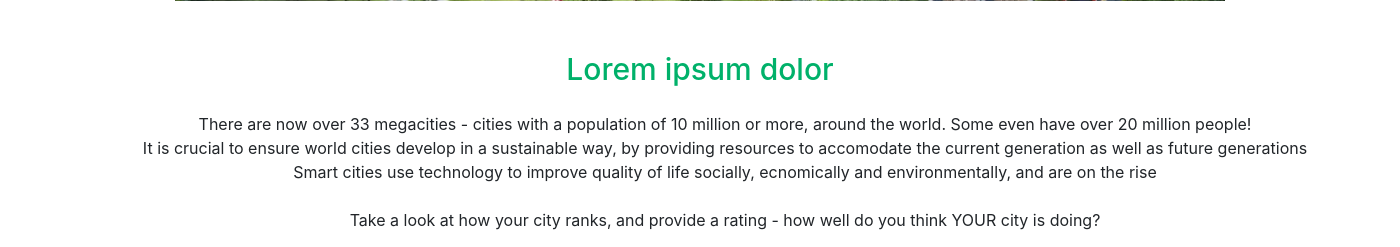
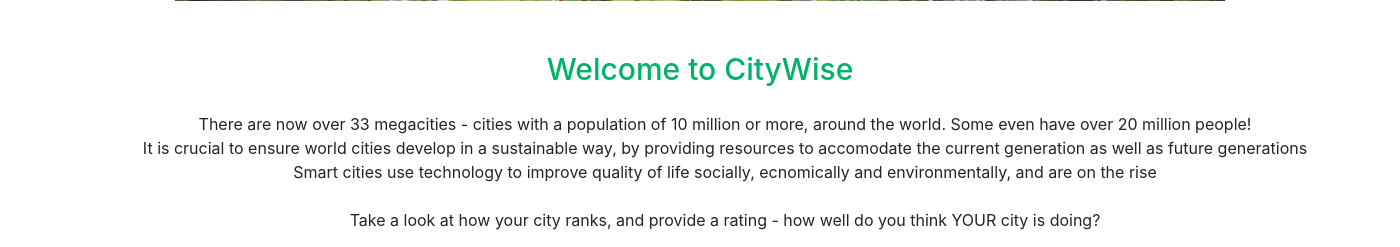
Before and after one commit to cfglondon23/Team-8, a Flask app: page / in a window 1400 px wide. Shown: the part 543-790 px from the top of the page. Run offline with Flask 3, Linux system fonts and the light colour scheme; parts of the project's set-up code (start-up, migrations or seed data) failed here and were passed over; some libraries are stand-ins or nearby versions.

Commit message:
something

```diff
--- a/src/templates/base.html
+++ b/src/templates/base.html
@@ -39,7 +39,7 @@
         </div>
       </div>
 
-    <h1 id="title">Lorem ipsum dolor</h1>
+    <h1 id="title">Welcome to CityWise</h1>
 
     <div id = "div_titletext">
       <p>There are now over 33 megacities - cities with a population of 10 million or more, around the world. Some even have over 20 million people!<br>
```
